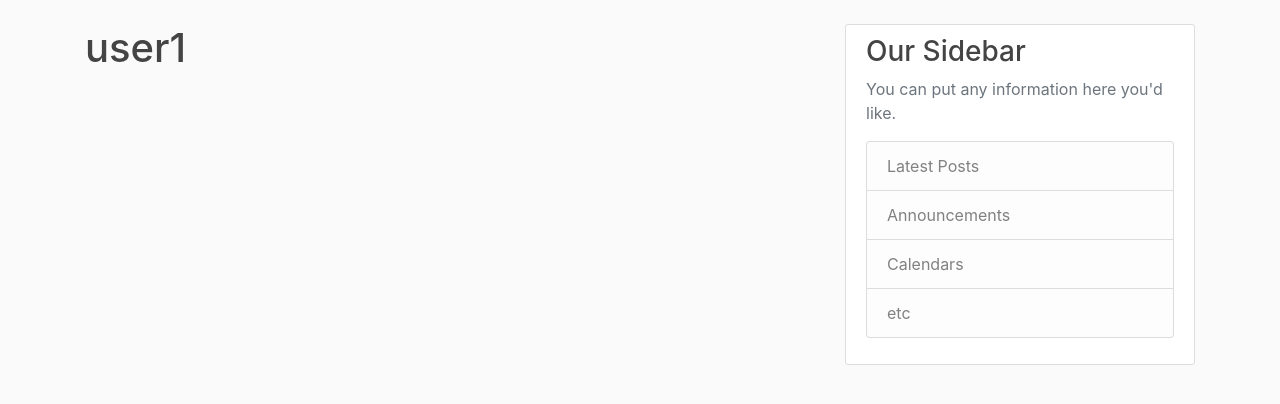
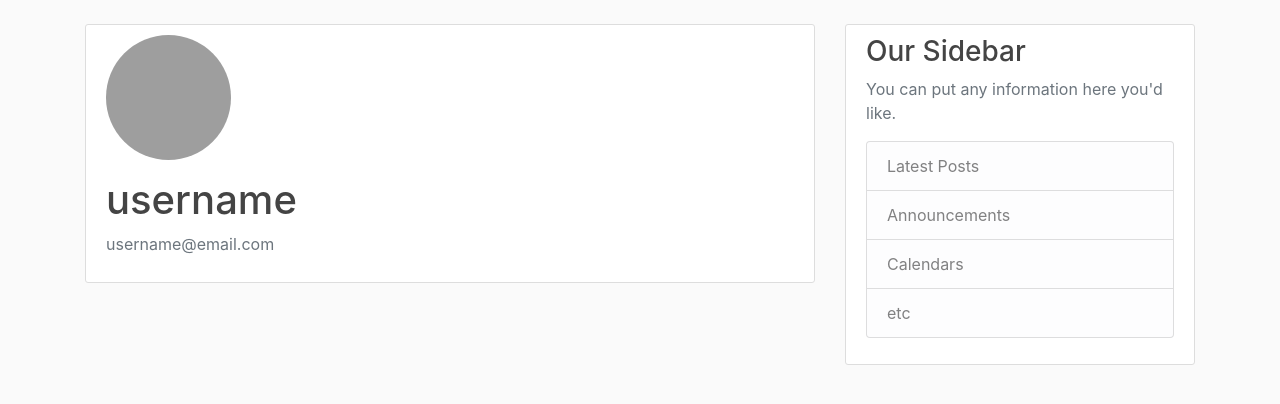
Before and after one commit to MohamadBouchi/flask-blog, a Flask app: page /account in a window 1280 px wide. Shown: the part 56-460 px from the top of the page. Run offline with Flask 2, Linux system fonts and the light colour scheme; a user stored in the database is signed in; some libraries are stand-ins or nearby versions; grey boxes are pictures that could not be loaded.

Commit message:
account page template

```diff
--- a/flaskblog/templates/account.html
+++ b/flaskblog/templates/account.html
@@ -1,4 +1,12 @@
 {% extends "layout.html" %}
 {% block content %}
-    <h1>{{ current_user.username }}</h1>
+    <div class="content-section">
+        <div class="mdeia">
+            <img src="userunage.jpg" alt="" class="rounded-circle account-img">
+            <div class="media-body">
+                <h2 class="account-heading">username</h2>
+                <p class="text-secondary">username@email.com</p>
+            </div>
+        </div>
+    </div>
 {% endblock content %}
```
